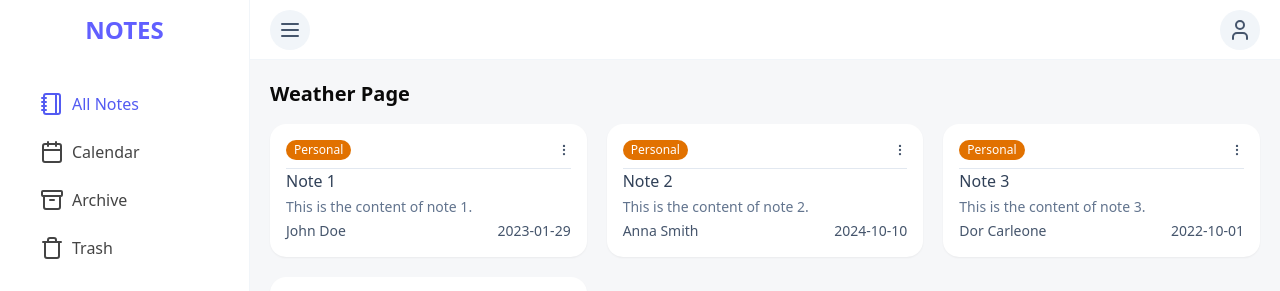
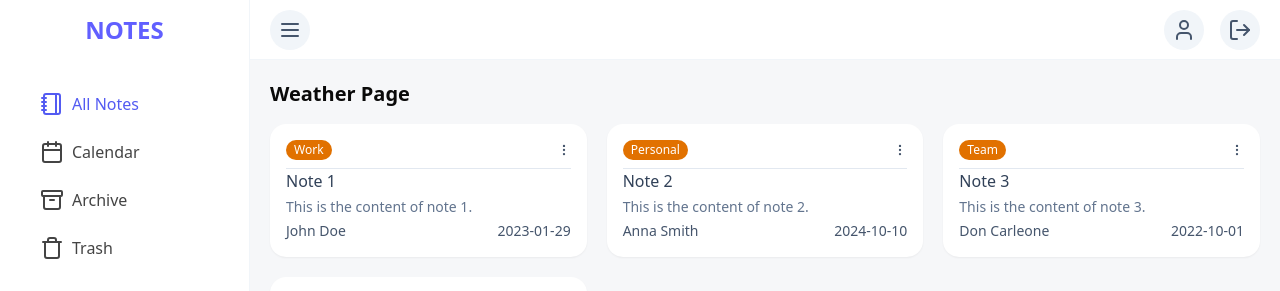
Before and after one commit to Dior1726/Notes_React, a React (Vite) app: page /main/home in a window 1280 px wide. Shown: the top 291 px of the page. Built offline with nearby package versions, Linux system fonts and the light colour scheme.

Commit message:
feat: add logout icon and handler

```diff
--- a/src/components/general/general_header/GeneralHeader.tsx
+++ b/src/components/general/general_header/GeneralHeader.tsx
@@ -1,4 +1,5 @@
-import { UserIcon, MenuIcon } from "lucide-react";
+import { useNavigate } from "react-router";
+import { UserIcon, MenuIcon, LogOutIcon } from "lucide-react";
 
 interface IState {
   isOpen: boolean;
@@ -6,6 +7,12 @@ interface IState {
 }
 
 const GeneralHeader = ({ isOpen, setIsOpen }: IState) => {
+  const navigate = useNavigate();
+
+  const logoutHandler = () => {
+    navigate("/");
+  };
+
   return (
     <div className='min-h-[60px] w-full bg-white flex items-center justify-between px-5 border-b border-slate-100'>
       <div
@@ -14,8 +21,16 @@ const GeneralHeader = ({ isOpen, setIsOpen }: IState) => {
       >
         <MenuIcon />
       </div>
-      <div className='w-10 h-10 rounded-full bg-slate-100 text-slate-600 flex items-center justify-center'>
-        <UserIcon />
+      <div className='flex gap-4'>
+        <div className='w-10 h-10 rounded-full bg-slate-100 text-slate-600 flex items-center justify-center'>
+          <UserIcon />
+        </div>
+        <div
+          className='w-10 h-10 rounded-full bg-slate-100 text-slate-600 flex items-center justify-center'
+          onClick={logoutHandler}
+        >
+          <LogOutIcon />
+        </div>
       </div>
     </div>
   );
--- a/src/views/auth/login_view/LoginPage.tsx
+++ b/src/views/auth/login_view/LoginPage.tsx
@@ -10,8 +10,8 @@ const LoginPage = () => {
           Welcome to Notes!
         </h3>
         <div className='mt-10 flex flex-col gap-5'>
-          <Input placeholder='Email' className='' />
-          <Input placeholder='Password' className='' />
+          <Input placeholder='Email' className='h-10' />
+          <Input placeholder='Password' className='h-10' />
           <NavLink to={"/main/home"} className='w-full block'>
             <Button variant='accent' className='bg-indigo-500 h-10 mt-5 w-full'>
               Login
--- a/src/views/main/home_view/HomePage.tsx
+++ b/src/views/main/home_view/HomePage.tsx
@@ -4,7 +4,7 @@ const notes = [
   {
     title: "Note 1",
     content: "This is the content of note 1.",
-    type: "Personal",
+    type: "Work",
     created: "2023-01-29",
     author: "John Doe",
   },
@@ -18,9 +18,9 @@ const notes = [
   {
     title: "Note 3",
     content: "This is the content of note 3.",
-    type: "Personal",
+    type: "Team",
     created: "2022-10-01",
-    author: "Dor Carleone",
+    author: "Don Carleone",
   },
   {
     title: "Note 4",
```
